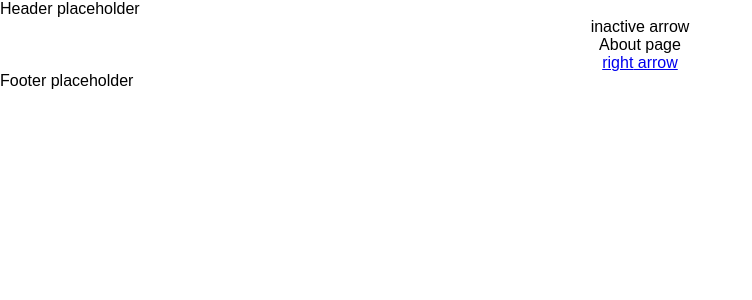
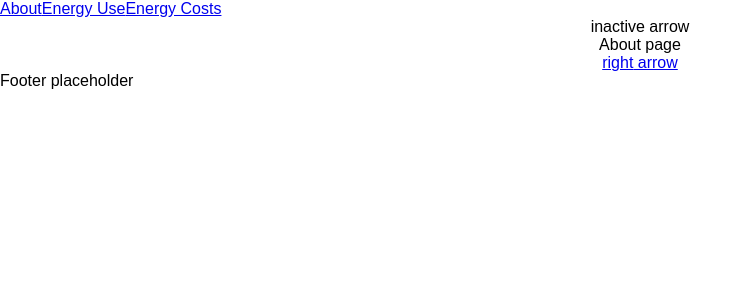
Before and after one commit to kritpetra/solstice-react-exercise, a React (Create React App) app in the folder frontend/: page /about in a window 1280 px wide. Shown: the top 300 px of the page, without its empty margins (0-752 px from the left). Built offline with nearby package versions, Linux system fonts and the light colour scheme; no server answers.

Commit message:
header links working

```diff
--- a/frontend/src/components/Header.js
+++ b/frontend/src/components/Header.js
@@ -1,6 +1,20 @@
 import React from 'react';
+import { Link } from 'react-router-dom';
 
-export default () =>
+export default ({ location }) =>
   <div className='header'>
-    Header placeholder
+    <HeaderLink to='/about' inactive={location === 'about'}>
+      About
+    </HeaderLink>
+    <HeaderLink to='/energy' inactive={location === 'energy'}>
+      Energy Use
+    </HeaderLink>
+    <HeaderLink to='/costs' inactive={location === 'costs'}>
+      Energy Costs
+    </HeaderLink>
   </div>;
+
+const HeaderLink = ({ to, inactive, children }) =>
+  <Link className={inactive ? 'header-link-inactive' : 'header-link'} to={to}>
+    { children }
+  </Link>;
```
